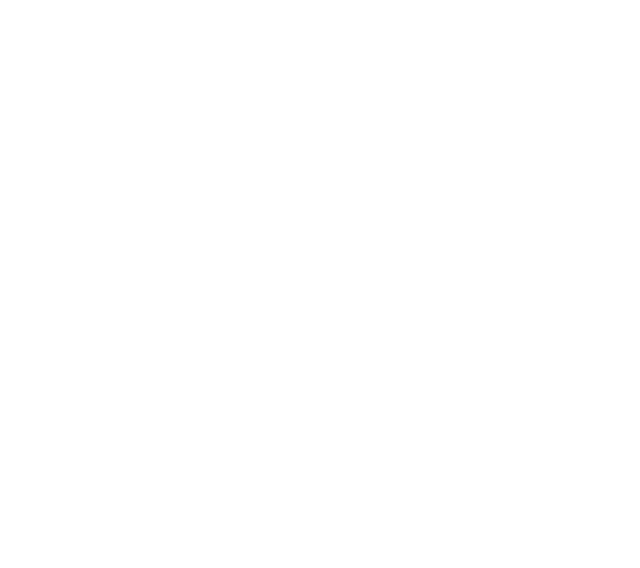
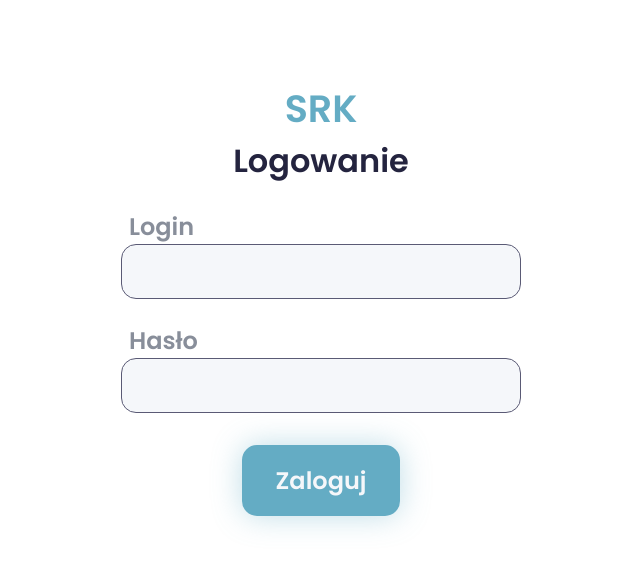
Before and after one commit to Sanderky/srk-projekt, a React (Create React App) app in the folder frontend/webportal/: page /login-panel/confirmation-panel in a window 1280 px wide. Before the commit this address had no page. Shown: the top 568 px of the page, without its empty margins (319-959 px from the left). Built offline with nearby package versions, Linux system fonts and the light colour scheme.

Commit message:
[R] Drobna refaktoryzacja

```diff
--- a/frontend/webportal/src/App.tsx
+++ b/frontend/webportal/src/App.tsx
@@ -2,7 +2,7 @@ import React from 'react';
 import ConfirmationPanel from './Modules/ConfirmationPanel/ConfirmationPanel';
 import LoginPanel from './Modules/LoginPanel/LoginPanel';
 import Registration from './Modules/Registration/Registration';
-import QueueDisplay from './Modules/QueueDisplay/QueueDIsplay';
+import QueDisplay from './Modules/QueDisplay/QueDisplay';
 
 import { BrowserRouter, Routes, Route } from "react-router-dom";
 import ProtectedRoute from './Modules/LoginPanel/ProtectedRoute';
@@ -10,17 +10,16 @@ function App() {
   return (
     <BrowserRouter>
       <Routes>
-        <Route path="/LoginPanel/:directTo" element={<LoginPanel/>}/>
+        <Route path="/login-panel/:directTo" element={<LoginPanel />} />
 
-        <Route path="/" element={<Registration />}/>
+        <Route path="/" element={<Registration />} />
 
-        <Route element={<ProtectedRoute redirectPath="/LoginPanel" directTo="/queueDisplay" roleNeeded="doctor"/>}>
-          <Route path="/queueDisplay" element={<QueueDisplay />}/>
+        <Route element={<ProtectedRoute redirectPath="/login-panel" directTo="/que-display" roleNeeded="doctor" />}>
+          <Route path="/que-display" element={<QueDisplay />} />
         </Route>
 
-
-        <Route element={<ProtectedRoute redirectPath="/LoginPanel" directTo="/confirmation-panel" roleNeeded="doctor"/>}>
-          <Route path="/confirmation-panel" element={<ConfirmationPanel />}/>
+        <Route element={<ProtectedRoute redirectPath="/login-panel" directTo="/confirmation-panel" roleNeeded="doctor" />}>
+          <Route path="/confirmation-panel" element={<ConfirmationPanel />} />
         </Route>
 
       </Routes>
--- a/frontend/webportal/src/Modules/LoginPanel/LoginPanel.module.css
+++ b/frontend/webportal/src/Modules/LoginPanel/LoginPanel.module.css
@@ -1,8 +1,11 @@
+.loginWrapper {
+    margin-top: 5em;
+}
+
 .main {
     display: flex;
     justify-content: center;
     align-items: center;
-    height: 100vh;
 }
 
 .logo {
@@ -25,6 +28,7 @@
 }
 
 .label {
+    margin-left: 0.5rem;
     color: var(--subText);
     font-size: var(--big);
     font-weight: var(--semiBold);
@@ -57,18 +61,26 @@
 }
 
 .submitButton {
-    background-color: transparent;
-    border-width: 0;
-    color: var(--subText);
+    font-weight: var(--semiBold);
     font-size: var(--big);
-    font-weight: var(--semiBold);
-    margin-top: 24px;
+    text-decoration: none;
+    color: var(--accent);
+    background-color: var(--primary);
+    border: 2px solid var(--primary);
     cursor: pointer;
-    transition: 0.2s;
+    border-radius: var(--radiusSmall);
+    padding: 1rem 2rem;
+    margin: 2rem auto;
+    transition: 0.3s;
+    box-shadow: 0 0 30px #64acc469;
+    display: flex;
+    align-items: center;
 }
 
 .submitButton:hover {
-    color: var(--dark);
+    background-color: var(--primaryHover);
+    border: 2px solid var(--primaryHover);
+    box-shadow: 0 0 30px #50a1bcc7;
 }
 
 .loginForm {
@@ -84,7 +96,7 @@
 
 .errorMsg {
     color: var(--error);
-    font-size: var(--big);
+    font-size: var(--normal);
     font-weight: var(--semiBold);
     margin-top: 24px;
 }
--- a/frontend/webportal/src/Modules/LoginPanel/LoginPanel.tsx
+++ b/frontend/webportal/src/Modules/LoginPanel/LoginPanel.tsx
@@ -4,58 +4,55 @@ import axios from 'axios'
 import { redirect, useNavigate, useParams } from "react-router-dom";
 
 const LoginPanel = () => {
-    const [error, setError] = useState("");
-    const [username,setUsername] = useState('');
-    const [password,setPassword] = useState('');
+    const [error, setError] = useState<string | undefined>();
+    const [username, setUsername] = useState('');
+    const [password, setPassword] = useState('');
     let navigate = useNavigate()
-    let {directTo}:any = useParams()
-    const renderErrorMsg = () => {
-        return error ? <div className={styles.errorMsg}>{error}</div> : <></>;
-    }
+    let { directTo }: any = useParams()
+
     const handleSubmit = (e: any) => {
         e.preventDefault();
         const configuration = {
             method: "post",
             url: "http://localhost:3000/user/login",
             data: {
-                username:username,
-                password:password,
+                username: username,
+                password: password,
             },
         }
         axios(configuration)
             .then((result) => {
-            console.log(result)
-            localStorage.setItem('token',result.data.token)
-            console.log(directTo)
-            navigate("/"+directTo)
+                console.log(result)
+                localStorage.setItem('token', result.data.token)
+                console.log(directTo)
+                navigate("/" + directTo)
             })
-            .catch((error) => {console.log(error)});
+            .catch((error) => {
+                console.log(error)
+                setError(error)
+            });
     }
 
     return (
-        <div>
+        <div className={styles.loginWrapper}>
             <div className={`${styles.logo} ${styles.disableSelecting}`}>SRK</div>
             <div className={`${styles.header} ${styles.disableSelecting}`}>Logowanie</div>
             <form className={styles.loginForm} onSubmit={(e) => handleSubmit(e)}>
                 <div>
-                    <div className={`${styles.label} ${styles.disableSelecting} ${error ? styles.error : ""}`}>Username</div>
+                    <div className={`${styles.label} ${styles.disableSelecting} ${error ? styles.error : ""}`}>Login</div>
                     <input className={`${styles.input} ${error ? styles.error : ""}`} type={"text"} name={"username"}
-                      onChange={event => setUsername(event.target.value)}></input>
+                        onChange={event => { setUsername(event.target.value); setError(undefined) }}></input>
                 </div>
                 <div>
                     <div className={`${styles.label} ${styles.disableSelecting} ${error ? styles.error : ""}`}>Hasło</div>
                     <input className={`${styles.input} ${error ? styles.error : ""}`} type={"password"} name={"password"}
-                    onChange={event => setPassword(event.target.value)}></input>
+                        onChange={event => { setPassword(event.target.value); setError(undefined) }}></input>
                 </div>
-                {renderErrorMsg()}
-                <button className={styles.submitButton} type={"submit"} onClick = {(e) => { handleSubmit(e)}}>Zaloguj</button>
+                {error ? <div className={styles.errorMsg}>Błędny login lub hasło</div> : null}
+                <button className={styles.submitButton} type={"submit"} onClick={(e) => { handleSubmit(e) }}>Zaloguj</button>
             </form>
         </div>
     );
-
-
 }
 
-
-
 export default LoginPanel;
--- a/frontend/webportal/src/Modules/LoginPanel/ProtectedRoute.tsx
+++ b/frontend/webportal/src/Modules/LoginPanel/ProtectedRoute.tsx
@@ -1,37 +1,37 @@
-import { Navigate,Outlet} from "react-router-dom"
+import { Navigate, Outlet } from "react-router-dom"
 import { useState, useEffect } from "react";
 import axios from "axios"
 import LoginPanel from "./LoginPanel";
 
-const ProtectedRoute = ({redirectPath ='/LoginPanel',roleNeeded,directTo}:any)=> {
+const ProtectedRoute = ({ redirectPath = '/login-panel', roleNeeded, directTo }: any) => {
     const [auth, setAuth] = useState(false);
-    const [loading,setLoading] = useState(true);
-    const [roles,setRoles] = useState<Array<String>>([]);
-    useEffect(()=>{
-        const token:any = localStorage.getItem('token');
-        axios.get("http://localhost:3000/user/protected",{
+    const [loading, setLoading] = useState(true);
+    const [roles, setRoles] = useState<Array<String>>([]);
+    useEffect(() => {
+        const token: any = localStorage.getItem('token');
+        axios.get("http://localhost:3000/user/protected", {
             headers: {
-                 Authorization: token,
+                Authorization: token,
             },
         })
-        .then((res:any) => {
+            .then((res: any) => {
                 setLoading(false);
                 setAuth(true);
                 setRoles(res.data.user.roles)
 
-        })
-        .catch(err => {
-            setLoading(false)
-        })
-    },[])
+            })
+            .catch(err => {
+                setLoading(false)
+            })
+    }, [])
 
-    if(loading) {
+    if (loading) {
         return <div>Is losading</div>
     }
-    if(!auth || !roles.includes(roleNeeded)){
-        return <Navigate to={"loginPanel"+directTo}/>
+    if (!auth || !roles.includes(roleNeeded)) {
+        return <Navigate to={"login-panel" + directTo} />
     }
-    return <Outlet/>
+    return <Outlet />
 }
 
 export default ProtectedRoute;
```
Also changed, not shown: frontend/webportal/src/Modules/QueDisplay/QueDisplay.tsx (renamed from frontend/webportal/src/Modules/QueueDisplay/QueueDIsplay.tsx, +4 -4 lines), frontend/webportal/src/Modules/QueDisplay/Que.module.css (renamed from frontend/webportal/src/Modules/QueueDisplay/Que.module.css), frontend/webportal/src/Modules/QueDisplay/Que.tsx (renamed from frontend/webportal/src/Modules/QueueDisplay/Que.tsx), frontend/webportal/src/Modules/QueDisplay/QueDisplay.module.css (renamed from frontend/webportal/src/Modules/QueueDisplay/QueueDisplay.module.css), frontend/webportal/src/Modules/QueDisplay/TicketNumber.module.css (renamed from frontend/webportal/src/Modules/QueueDisplay/TicketNumber.module.css), frontend/webportal/src/Modules/QueDisplay/TicketNumber.tsx (renamed from frontend/webportal/src/Modules/QueueDisplay/TicketNumber.tsx).
